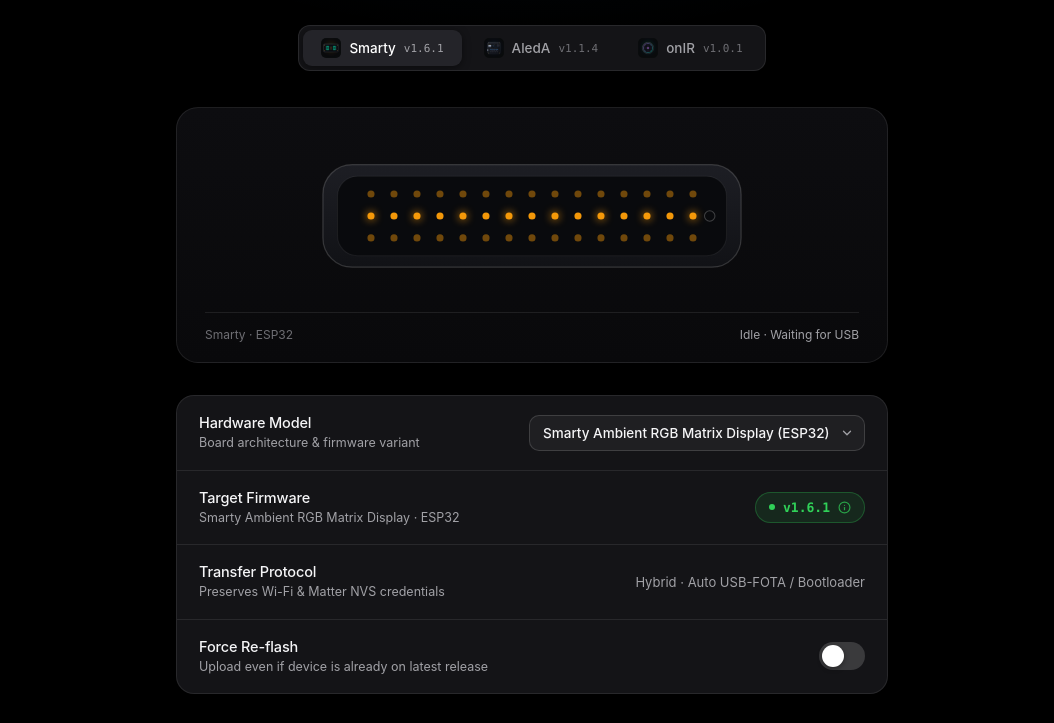
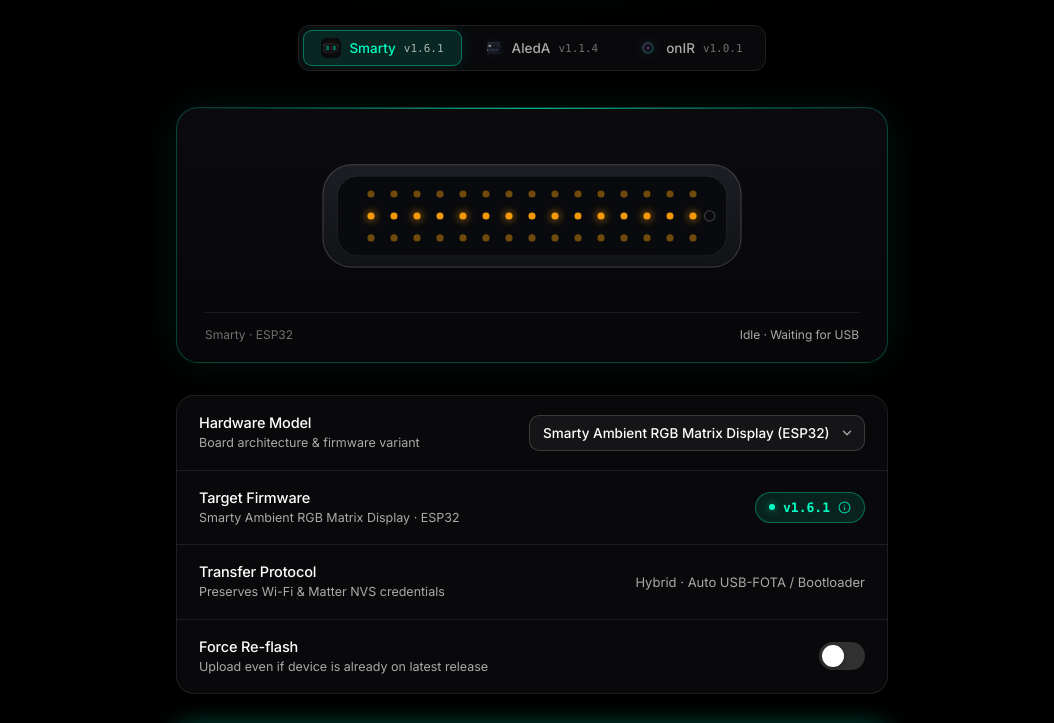
Before and after one commit to MAICXEN-STUDIOS/MAICXEN-flasher, a plain HTML site: page index.html in a window 1280 px wide. Shown: the part 231-954 px from the top of the page, without its empty margins (108-1162 px from the left). Drawn offline with nearby package versions, Linux system fonts and the light colour scheme; no server answers; a web font is replaced by a local one.

Commit message:
style(flasher): align Web Flasher UI with MAICXEN EDGE Cyber Mint design system

```diff
--- a/flasher/css/flasher.css
+++ b/flasher/css/flasher.css
@@ -4,7 +4,7 @@
 
 body {
   background:
-    radial-gradient(ellipse 70% 42% at 50% -8%, rgba(41, 151, 255, 0.11), transparent 68%),
+    radial-gradient(ellipse 70% 42% at 50% -8%, rgba(0, 255, 195, 0.12), transparent 68%),
     var(--apple-bg);
   color: var(--apple-text);
   min-height: 100vh;
@@ -117,9 +117,9 @@ body {
 }
 
 .view-tab.active {
-  background: rgba(255, 255, 255, 0.14);
-  color: #ffffff;
-  box-shadow: 0 1px 3px rgba(0, 0, 0, 0.35);
+  background: rgba(0, 255, 195, 0.13);
+  color: #00ffc3;
+  box-shadow: inset 0 0 0 1px rgba(0, 255, 195, 0.34);
 }
 
 .topbar-actions {
@@ -244,9 +244,9 @@ body {
 }
 
 .product-seg-btn.active {
-  background: #242429;
-  color: #ffffff;
-  box-shadow: 0 2px 8px rgba(0, 0, 0, 0.45);
+  background: rgba(0, 255, 195, 0.12);
+  color: #00ffc3;
+  box-shadow: inset 0 0 0 1px rgba(0, 255, 195, 0.36), 0 0 18px rgba(0, 255, 195, 0.12);
 }
 
 .product-dot {
@@ -268,11 +268,25 @@ body {
 
 /* --- Hardware Preview Stage --- */
 .hardware-stage {
-  background: linear-gradient(180deg, #0d0d10 0%, #09090b 100%);
-  border: 1px solid var(--apple-hairline);
+  position: relative;
+  overflow: hidden;
+  background: linear-gradient(180deg, #0b0b0f 0%, #070709 100%);
+  border: 1px solid rgba(0, 255, 195, 0.24);
+  box-shadow: 0 0 42px rgba(0, 255, 195, 0.08);
   border-radius: 22px;
   padding: 32px 28px 20px;
   margin-bottom: 32px;
+}
+
+.hardware-stage::before {
+  content: "";
+  position: absolute;
+  left: 0;
+  right: 0;
+  top: 0;
+  height: 1px;
+  background: linear-gradient(90deg, transparent 0%, rgba(0, 255, 195, 0.68) 50%, transparent 100%);
+  pointer-events: none;
 }
 
 .pcb-canvas {
@@ -434,9 +448,9 @@ body {
   gap: 8px;
   padding: 7px 13px;
   border-radius: 999px;
-  background: rgba(48, 209, 88, 0.11);
-  border: 1px solid rgba(48, 209, 88, 0.28);
-  color: #30d158;
+  background: rgba(0, 255, 195, 0.10);
+  border: 1px solid rgba(0, 255, 195, 0.34);
+  color: #00ffc3;
   font-family: var(--apple-mono);
   font-size: 13px;
   font-weight: 600;
@@ -446,15 +460,16 @@ body {
 
 .version-trigger:hover,
 .popover-anchor.open .version-trigger {
-  background: rgba(48, 209, 88, 0.18);
-  border-color: rgba(48, 209, 88, 0.5);
+  background: rgba(0, 255, 195, 0.18);
+  border-color: rgba(0, 255, 195, 0.55);
 }
 
 .version-dot {
   width: 6px;
   height: 6px;
   border-radius: 50%;
-  background: #30d158;
+  background: #00ffc3;
+  box-shadow: 0 0 8px rgba(0, 255, 195, 0.65);
 }
 
 .info-icon {
@@ -599,10 +614,12 @@ body {
 
 .ios-switch input:checked + .ios-slider {
   background: var(--apple-accent);
+  box-shadow: 0 0 14px rgba(0, 255, 195, 0.42);
 }
 
 .ios-switch input:checked + .ios-slider::before {
   transform: translateX(18px);
+  background: #000000;
 }
 
 /* --- Primary CTA, Progress & Status --- */
@@ -613,10 +630,10 @@ body {
 .primary-btn {
   width: 100%;
   height: 54px;
-  border: none;
+  border: 1px solid rgba(0, 255, 195, 0.85);
   border-radius: 14px;
   background: var(--apple-accent);
-  color: #ffffff;
+  color: #000000;
   font-family: inherit;
   font-size: 15.5px;
   font-weight: 600;
@@ -626,11 +643,13 @@ body {
   align-items: center;
   justify-content: center;
   gap: 10px;
-  transition: background 0.18s ease, transform 0.12s ease, opacity 0.18s ease;
+  box-shadow: 0 0 26px rgba(0, 255, 195, 0.34);
+  transition: background 0.18s ease, box-shadow 0.18s ease, transform 0.12s ease, opacity 0.18s ease;
 }
 
 .primary-btn:hover:not(:disabled) {
   background: var(--apple-accent-hover);
+  box-shadow: 0 0 34px rgba(0, 255, 195, 0.48);
 }
 
 .primary-btn:active:not(:disabled) {
--- a/index.html
+++ b/index.html
@@ -8,6 +8,10 @@
   <meta name="apple-mobile-web-app-status-bar-style" content="black-translucent" />
   <link rel="icon" type="image/png" href="./shared/assets/logo-maicxen-edge-color.png" />
   <title>MAICXEN EDGE — Web Flasher</title>
+  <link rel="preconnect" href="https://fonts.googleapis.com" />
+  <link rel="preconnect" href="https://fonts.gstatic.com" crossorigin />
+  <link rel="stylesheet" href="https://api.fontshare.com/v2/css?f[]=satoshi@400,500,700&display=swap" />
+  <link rel="stylesheet" href="https://fonts.googleapis.com/css2?family=Inter:wght@400;500;600;700&family=Plus+Jakarta+Sans:wght@500;600;700&display=swap" />
   <link rel="stylesheet" href="./shared/css/tokens.css" />
   <link rel="stylesheet" href="./flasher/css/flasher.css" />
   <script src="https://cdn.jsdelivr.net/npm/@supabase/supabase-js@2"></script>
--- a/shared/css/tokens.css
+++ b/shared/css/tokens.css
@@ -1,43 +1,47 @@
 :root {
-  /* Core Palette (compatible with Dashboard & Flasher) */
+  /* MAICXEN EDGE Official Design System Tokens */
   --bg: #000000;
-  --bg-dash: #070a0f;
-  --surface: #111216;
-  --surface-dash: #0e131d;
-  --surface-2: #181a20;
-  --surface-3: #22252e;
-  --border: rgba(255, 255, 255, 0.08);
-  --border-dash: rgba(255, 255, 255, 0.08);
-  --border-strong: rgba(10, 132, 255, 0.42);
-  --border-hover: rgba(255, 255, 255, 0.16);
-  --text: #f5f5f7;
-  --muted: #86868b;
-  --muted-dash: #8b9bb4;
-  --accent: #0a84ff;
-  --accent-2: #0066cc;
-  --blue: #2997ff;
-  --cyan: #5ac8fa;
-  --green: #30d158;
-  --success: #30d158;
-  --amber: #ff9f0a;
-  --red: #ff453a;
-  --danger: #ff453a;
-  --purple: #bf5af2;
-  --radius: 14px;
+  --bg-dash: #000000;
+  --surface: #09090b;
+  --surface-dash: #09090b;
+  --surface-2: #111115;
+  --surface-3: #18181e;
+  --border: rgba(255, 255, 255, 0.10);
+  --border-dash: rgba(255, 255, 255, 0.10);
+  --border-strong: rgba(0, 255, 195, 0.38);
+  --border-hover: rgba(0, 255, 195, 0.28);
+  --text: #ffffff;
+  --muted: rgba(255, 255, 255, 0.58);
+  --muted-dash: rgba(255, 255, 255, 0.58);
 
-  /* Apple-style Extended Tokens */
+  /* EDGE Cyber Mint Accent Palette */
+  --accent: #00ffc3;
+  --accent-2: #00d9a6;
+  --accent-soft: rgba(0, 255, 195, 0.12);
+  --accent-glow: rgba(0, 255, 195, 0.34);
+  --blue: #00ffc3;
+  --cyan: #33ffd0;
+  --green: #00ffc3;
+  --success: #00ffc3;
+  --amber: #ffaa00;
+  --red: #ff4d5e;
+  --danger: #ff4d5e;
+  --purple: #c084fc;
+  --radius: 16px;
+
+  /* Extended Surface & Typography Tokens (aligned with MAICXEN_site & MAICXEN_console) */
   --apple-bg: #000000;
-  --apple-elevated: rgba(28, 28, 30, 0.72);
-  --apple-surface: #141417;
-  --apple-surface-hover: #1c1c21;
-  --apple-hairline: rgba(255, 255, 255, 0.085);
-  --apple-hairline-strong: rgba(255, 255, 255, 0.14);
-  --apple-text: #f5f5f7;
-  --apple-text-secondary: #a1a1a6;
-  --apple-text-tertiary: #6e6e73;
-  --apple-accent: #0a84ff;
-  --apple-accent-hover: #409cff;
-  --apple-font: -apple-system, BlinkMacSystemFont, "SF Pro Display", "SF Pro Text", "Inter", "Segoe UI", Roboto, sans-serif;
+  --apple-elevated: rgba(9, 9, 11, 0.88);
+  --apple-surface: #09090b;
+  --apple-surface-hover: #121216;
+  --apple-hairline: rgba(255, 255, 255, 0.09);
+  --apple-hairline-strong: rgba(255, 255, 255, 0.16);
+  --apple-text: #ffffff;
+  --apple-text-secondary: rgba(255, 255, 255, 0.65);
+  --apple-text-tertiary: rgba(255, 255, 255, 0.42);
+  --apple-accent: #00ffc3;
+  --apple-accent-hover: #33ffd0;
+  --apple-font: "Satoshi", "Inter", "Plus Jakarta Sans", -apple-system, BlinkMacSystemFont, sans-serif;
   --apple-mono: "SF Mono", ui-monospace, SFMono-Regular, Menlo, Monaco, Consolas, monospace;
 }
 
@@ -49,6 +53,7 @@
 
 html {
   color-scheme: dark;
+  background-color: #000000;
 }
 
 body {
@@ -61,6 +66,29 @@ body {
   text-rendering: optimizeLegibility;
 }
 
+::selection {
+  background: rgba(0, 255, 195, 0.24);
+  color: #ffffff;
+}
+
+::-webkit-scrollbar {
+  width: 7px;
+  height: 7px;
+}
+
+::-webkit-scrollbar-track {
+  background: #050507;
+}
+
+::-webkit-scrollbar-thumb {
+  background: rgba(255, 255, 255, 0.16);
+  border-radius: 999px;
+}
+
+::-webkit-scrollbar-thumb:hover {
+  background: rgba(0, 255, 195, 0.35);
+}
+
 @media (max-width: 768px) {
   /* Prevent iOS Safari auto-zoom on input focus */
   input, select, textarea {
```
